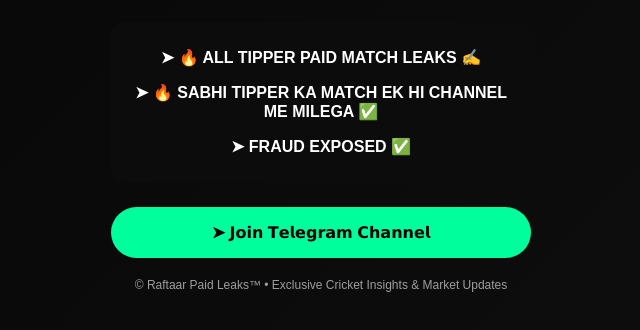
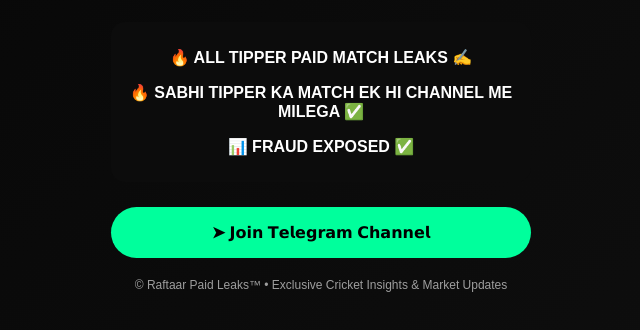
Before and after one commit to svgmedia90/Raftaarleaks, a plain HTML site: page index.html in a window 1280 px wide. Shown: the part 438-768 px from the top of the page, without its empty margins (319-959 px from the left). Drawn offline with Linux system fonts and the light colour scheme.

Commit message:
Update index.html

```diff
--- a/index.html
+++ b/index.html
@@ -118,9 +118,9 @@
     <div class="subtitle">India’s Premium & Trusted Match Analysis Hub</div>
 
     <div class="stats">
-      <div><b>➤ 🔥 ALL TIPPER PAID MATCH LEAKS ✍️</b></div>
-      <div><b>➤ 🔥 SABHI TIPPER KA MATCH EK HI CHANNEL ME MILEGA ✅</b></div>
-      <div><b>➤ FRAUD EXPOSED ✅</b></div>
+      <div><b>🔥 ALL TIPPER PAID MATCH LEAKS ✍️</b></div>
+      <div><b>🔥 SABHI TIPPER KA MATCH EK HI CHANNEL ME MILEGA ✅</b></div>
+      <div><b>📊 FRAUD EXPOSED ✅</b></div>
     </div>
 
     <a href="https://t.me/+-rdYN6KCFTcyOTQ1" class="btn">
```
